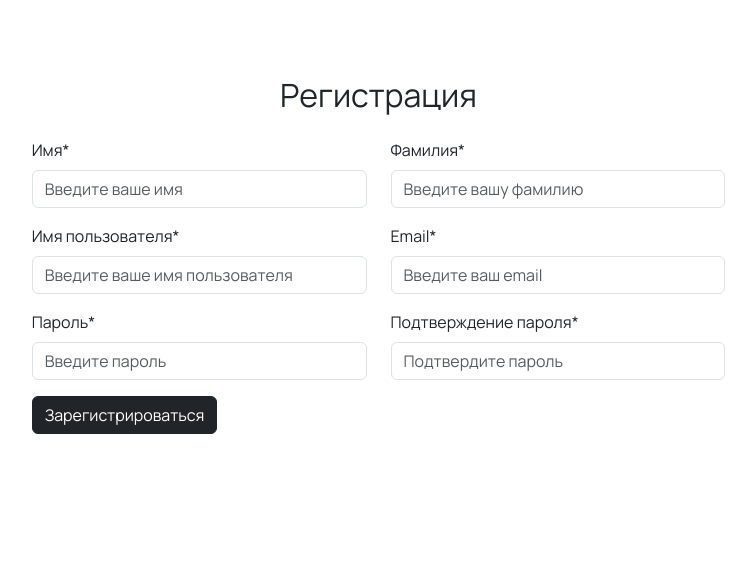
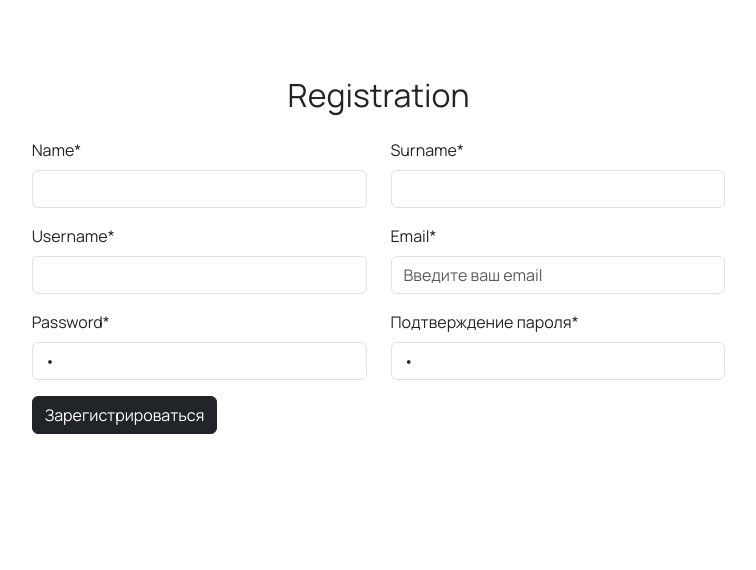
Before and after one commit to TimWolfskin/sunline_django_ecommerce, a Django app: page /user/registration in a window 1280 px wide. Shown: the part 78-648 px from the top of the page, without its empty margins (361-1117 px from the left). Run offline with Django 4.2, Linux system fonts and the light colour scheme; data that the repository does not hold is empty; some libraries are stand-ins or nearby versions.

Commit message:
added registration form

```diff
--- a/sunline/templates/base.html
+++ b/sunline/templates/base.html
@@ -66,11 +66,16 @@
                                         <img class="user-actions__img" src="{% static "deps/icons/user.svg" %}" alt="">
                                     </a>
                                     <ul class=" submenu">
+                                        {% if not user.is_authenticated %}
                                         <li class="submenu__item"><a class="submenu__link" href=" {% url "users:login" %} ">Login</a></li>
+                                        {% else %}
                                         <li class="submenu__item"><a class="submenu__link" href="#">Корзина</a></li>
                                         <li class="submenu__item"><a class="submenu__link" href=" {% url "users:profile" %} ">Личный кабинет</a></li>
+                                        {% if user.is_admin or user.is_staff %}
                                         <li class="submenu__item"><a class="submenu__link" href=" {% url "admin:index" %} ">Админ панель</a></li>
+                                        {% endif %}
                                         <li class="submenu__item"><a class="submenu__link" href=" {% url "users:logout" %} ">Logout</a></li>
+                                        {% endif %}
                                     </ul>
                                 </li>
                                 <li class="user-actions__item">
--- a/sunline/users/forms.py
+++ b/sunline/users/forms.py
@@ -1,6 +1,7 @@
+from dataclasses import fields
 from logging import PlaceHolder
 from django import forms
-from django.contrib.auth.forms import AuthenticationForm
+from django.contrib.auth.forms import AuthenticationForm, UserCreationForm
 
 from users.models import User
 
@@ -13,3 +14,23 @@
 
     username = forms.CharField()
     password = forms.CharField()
+
+
+class UserRegistrationForm(UserCreationForm):
+
+    class Meta:
+        model = User
+        fields = (
+            "first_name",
+            "last_name",
+            "username",
+            "email",
+            "password1",
+            "password2",
+        )
+    first_name = forms.CharField()
+    last_name = forms.CharField()
+    username = forms.CharField()
+    email = forms.CharField()
+    password1 = forms.CharField()
+    password2 = forms.CharField()
--- a/sunline/users/templates/users/registration.html
+++ b/sunline/users/templates/users/registration.html
@@ -16,38 +16,69 @@
                         <div class="container mt-5">
                             <div class="row justify-content-center">
                                 <div class="col-md-9 bg-white p-4 mb-5 mx-2 rounded custom-shadow">
-                                    <h2 class="text-center mb-4">Регистрация</h2>
-                                    <form>
+                                    <h2 class="text-center mb-4">Registration</h2>
+                                    <form action=" {% url "user:registration" %}" method="post">
+                                        {% csrf_token %}
                                         <div class="row">
                                             <div class="col-md-6 mb-3">
-                                                <label for="firstName" class="form-label">Имя*</label>
-                                                <input type="text" class="form-control" id="firstName"
-                                                    placeholder="Введите ваше имя" required>
+                                                <label for="id_first_name" class="form-label">Name*</label>
+                                                <input type="text" class="form-control" id="id_first_name"
+                                                value=" {% if form.first_name.value %} {{form.first_name.value}} {% endif %} "
+                                                name="first_name"
+                                                placeholder="Введите ваше имя" required>
+                                                {% if form.first_name.errors %}
+                                                <div class="alert alert-danger alert-dismissible fade show"> {{form.first_name.errors}} </div>
+                                                {% endif %}
                                             </div>
                                             <div class="col-md-6 mb-3">
-                                                <label for="lastName" class="form-label">Фамилия*</label>
-                                                <input type="text" class="form-control" id="lastName"
+                                                <label for="id_last_name" class="form-label">Surname*</label>
+                                                <input type="text" class="form-control" id="id_last_name"
+                                                value=" {% if form.first_name.value %} {{form.first_name.value}} {% endif %} "
+                                                name="last_name"
                                                     placeholder="Введите вашу фамилию" required>
+                                                    {% if form.last_name.errors %}
+                                                    <div class="alert alert-danger alert-dismissible fade show"> {{form.last_name.errors}} </div>
+                                                    {% endif %}
                                             </div>
                                             <div class="col-md-6 mb-3">
-                                                <label for="username" class="form-label">Имя пользователя*</label>
-                                                <input type="text" class="form-control" id="username"
+                                                <label for="id_username" class="form-label">Username*</label>
+                                                <input type="text" class="form-control" id="id_username"
+                                                value="{% if form.username.value %} {{form.username.value}} {% endif %} "
+                                                name="username"
                                                     placeholder="Введите ваше имя пользователя" required>
+                                                    {% if form.username.errors %}
+                                                    <div class="alert alert-danger alert-dismissible fade show"> {{form.username.errors}} </div>
+                                                    {% endif %}
                                             </div>
                                             <div class="col-md-6 mb-3">
-                                                <label for="email" class="form-label">Email*</label>
-                                                <input type="email" class="form-control" id="email"
+                                                <label for="id_email" class="form-label">Email*</label>
+                                                <input type="email" class="form-control" id="id_email"
+                                                value="{% if form.email.value %} {{form.email.value}} {% endif %} "
+                                                name="email"
                                                     placeholder="Введите ваш email" required>
+                                                    {% if form.email.errors %}
+                                                    <div class="alert alert-danger alert-dismissible fade show"> {{form.email.errors}} </div>
+                                                    {% endif %}
                                             </div>
                                             <div class="col-md-6 mb-3">
-                                                <label for="password1" class="form-label">Пароль*</label>
-                                                <input type="password" class="form-control" id="password1"
+                                                <label for="id_password1" class="form-label">Password*</label>
+                                                <input type="password" class="form-control" id="id_password1"
+                                                value="{% if form.password1.value %} {{form.password1.value}} {% endif %} "
+                                                name="password1"
                                                     placeholder="Введите пароль" required>
+                                                    {% if form.password1.errors %}
+                                                    <div class="alert alert-danger alert-dismissible fade show"> {{form.password1.errors}} </div>
+                                                    {% endif %}
                                             </div>
                                             <div class="col-md-6 mb-3">
-                                                <label for="password2" class="form-label">Подтверждение пароля*</label>
-                                                <input type="password" class="form-control" id="password2"
+                                                <label for="id_password2" class="form-label">Подтверждение пароля*</label>
+                                                <input type="password" class="form-control" id="id_password2"
+                                                value="{% if form.password2.value %} {{form.password2.value}} {% endif %} "
+                                                name="password2"
                                                     placeholder="Подтвердите пароль" required>
+                                                    {% if form.password2.errors %}
+                                                    <div class="alert alert-danger alert-dismissible fade show"> {{form.password2.errors}} </div>
+                                                    {% endif %}
                                             </div>
                                         </div>
                                         <button type="submit"
--- a/sunline/users/views.py
+++ b/sunline/users/views.py
@@ -1,10 +1,10 @@
-from django.shortcuts import render
+from django.shortcuts import redirect, render
 from django.contrib import auth
 from django.http import HttpResponseRedirect
 from django.shortcuts import render
 from django.urls import reverse
 
-from users.forms import UserLoginForm
+from users.forms import UserLoginForm, UserRegistrationForm
 
 from users.forms import UserLoginForm
 
@@ -29,8 +29,18 @@
     return render(request, 'users/login.html', context)
 
 def registration(request):
+    if request.method == 'POST':
+        form = UserRegistrationForm(data=request.POST)
+        if form.is_valid():
+            form.save()
+            user = form.instance
+            auth.login(request, user)
+            return HttpResponseRedirect(reverse('main:index'))
+    else:
+        form = UserRegistrationForm()
     context = {
         "title": "Sunline - registration",
+        'form': form
     }
     return render(request, 'users/registration.html', context)
 
@@ -42,4 +52,5 @@
 
 
 def logout(request):
-    ...
+    auth.logout(request)
+    return redirect(reverse('main:index'))
```
